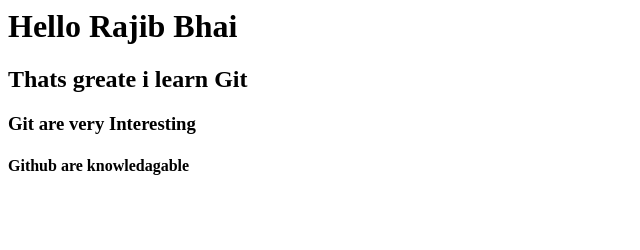
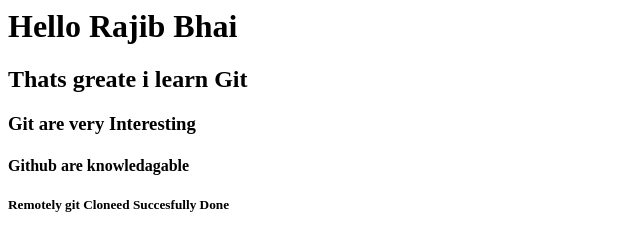
Before and after one commit to shihabpayel/test-git-upload, a plain HTML site: page index.html in a window 1280 px wide. Shown: the whole page, without its empty margins (0-640 px from the left). Drawn offline with Linux system fonts and the light colour scheme.

Commit message:
remote git clone

```diff
--- a/index.html
+++ b/index.html
@@ -4,5 +4,6 @@
 <h2> Thats greate i learn Git </h2>
 <h3> Git are very Interesting </h3>
 <h4> Github are knowledagable </h4>
+<h5> Remotely git Cloneed Succesfully Done </h5>
 </body>
 </html>
```
